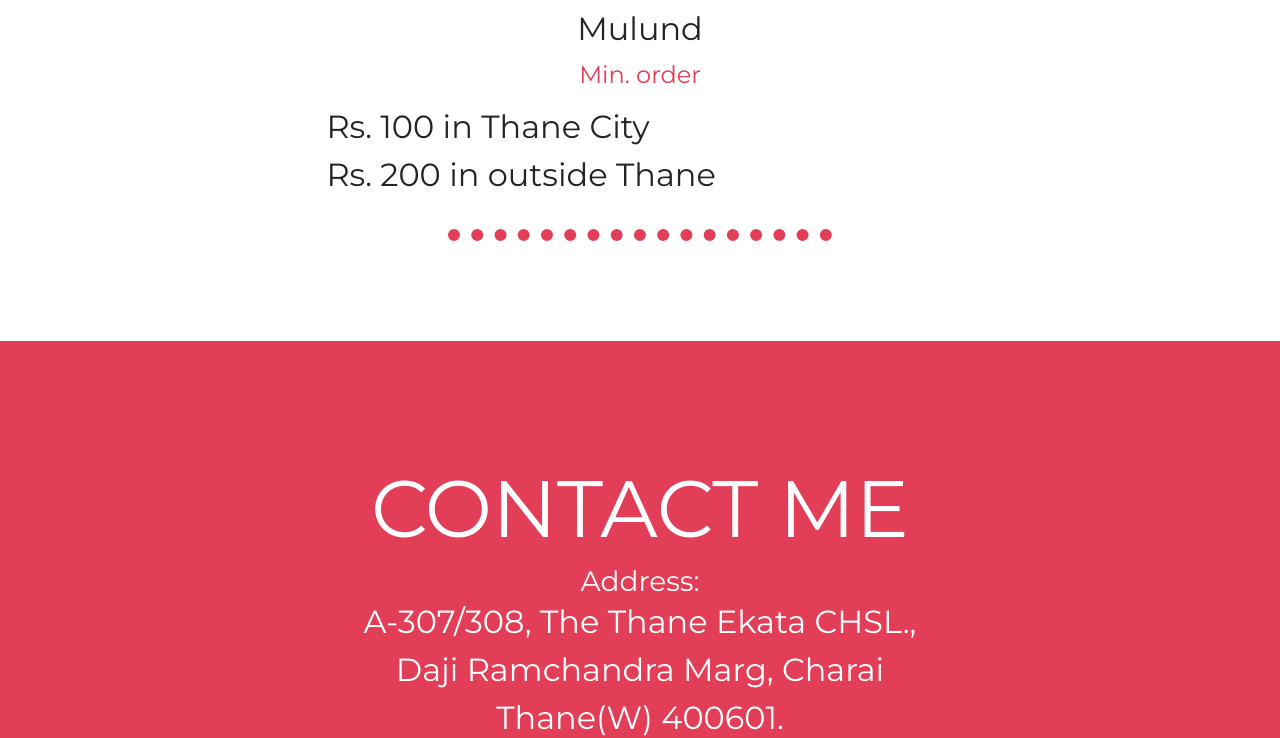
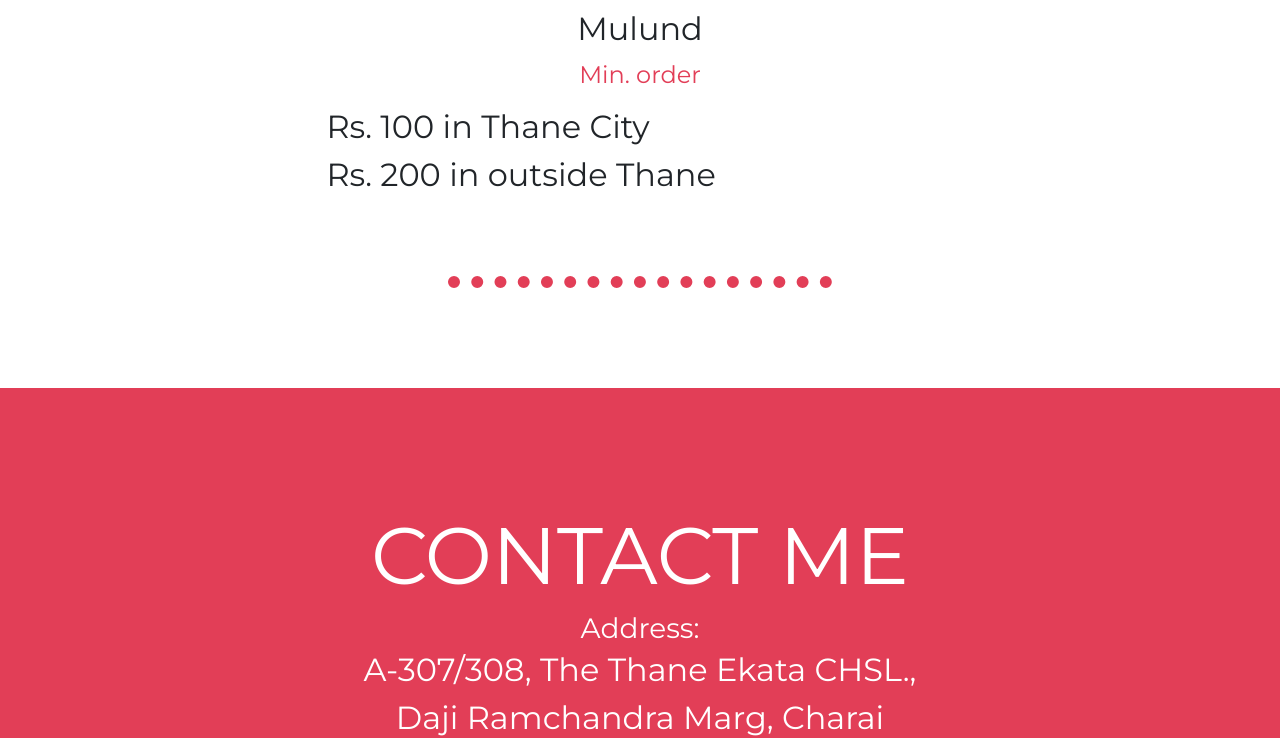
Before and after one commit to thesiddharth21/adwait-website, a plain HTML site: page index.html in a window 1280 px wide. Shown: the part 3516-4254 px from the top of the page. Drawn offline with nearby package versions, Linux system fonts and the light colour scheme.

Commit message:
Update styles.css

```diff
--- a/css/styles.css
+++ b/css/styles.css
@@ -117,7 +117,7 @@ ul li::before {
 
 .min-order{
   text-align: left;
-  padding: 2% 0 0;
+  padding: 2% 0 5% 0;
 }
 /* FOOTER */
 footer{
```
